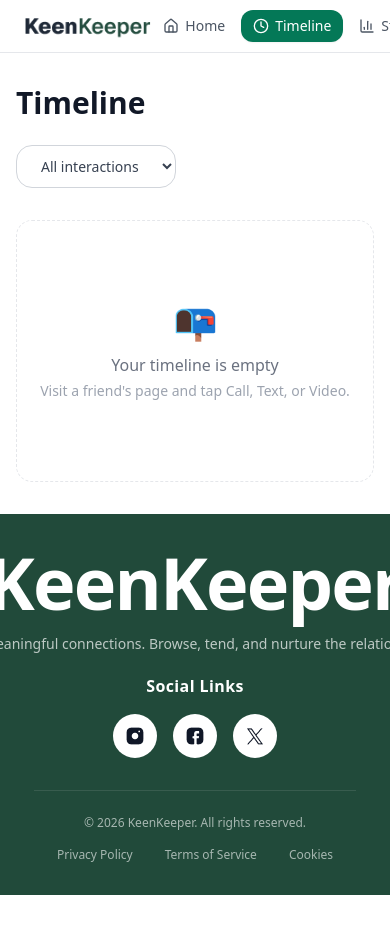
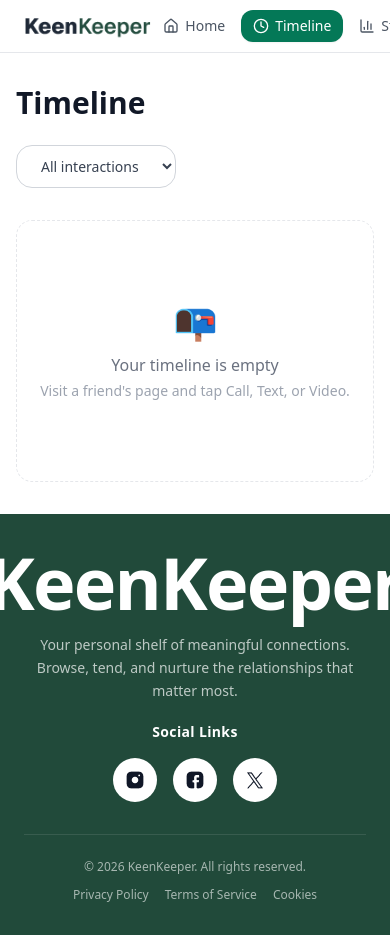
Before and after one commit to sulayman-a-khan/assignment7, a React (Vite) app: page /timeline in a window 390 px wide. Before the commit the page ends 895 px from the top, so only its background shows below. Built offline with nearby package versions, Linux system fonts and the light colour scheme.

Commit message:
fix toest position on mobile device

```diff
--- a/src/App.jsx
+++ b/src/App.jsx
@@ -10,7 +10,7 @@ import NotFound from './pages/NotFound';
 function App() {
   return (
     <Router>
-      <div className="min-h-screen flex flex-col bg-gray-950">
+      <div className="min-h-screen flex flex-col bg-white">
         <Navbar />
         <main className="flex-1 flex flex-col">
           <Routes>
--- a/src/components/Footer.jsx
+++ b/src/components/Footer.jsx
@@ -1,63 +1,50 @@
 const Footer = () => {
   return (
-    <footer className="bg-[#214a3a] text-white">
+    <footer className="bg-[#214a3a] text-white overflow-hidden">
 
-      <div className="max-w-[95%] mx-auto px-6 py-8">
+      <div className="w-full px-6 sm:px-10 py-8">
 
         {/* TOP */}
         <div className="flex flex-col items-center text-center">
 
-          {/* BIG HEADING */}
+          {/* HEADING */}
           <h1 className="text-7xl md:text-7xl font-bold tracking-tight">
             KeenKeeper
           </h1>
 
-          {/* ONE-LINE DESCRIPTION */}
-          <p className="mt-4 text-sm text-white/70 whitespace-nowrap">
+          {/* DESCRIPTION — wraps on small screens, no whitespace-nowrap */}
+          <p className="mt-4 text-sm text-white/70 max-w-sm px-2 leading-relaxed">
             Your personal shelf of meaningful connections. Browse, tend, and nurture the relationships that matter most.
           </p>
 
-          {/* SOCIAL TITLE (BOLD) */}
+          {/* SOCIAL LINKS */}
           <div className="mt-5">
-
-            <p className="text-m font-bold tracking-wide">
-              Social Links
-            </p>
-
+            <p className="text-sm font-bold tracking-wide">Social Links</p>
             <div className="flex items-center justify-center gap-4 mt-4">
-
-              <button className="w-11 h-11 rounded-full bg-white text-black flex items-center justify-center font-semibold hover:scale-110 transition">
+              <button className="w-11 h-11 rounded-full bg-white flex items-center justify-center hover:scale-110 transition">
                 <img src="/instagram.png" alt="instagram" />
               </button>
-
-              <button className="w-11 h-11 rounded-full bg-white text-black flex items-center justify-center font-semibold hover:scale-110 transition">
+              <button className="w-11 h-11 rounded-full bg-white flex items-center justify-center hover:scale-110 transition">
                 <img src="/facebook.png" alt="facebook" />
               </button>
-
-              <button className="w-11 h-11 rounded-full bg-white text-black flex items-center justify-center font-semibold hover:scale-110 transition">
+              <button className="w-11 h-11 rounded-full bg-white flex items-center justify-center hover:scale-110 transition">
                 <img src="/twitter.png" alt="twitter" />
               </button>
-
             </div>
-
           </div>
-
         </div>
 
         {/* DIVIDER */}
-        <div className="mt-8 border-t border-white/10"></div>
+        <div className="mt-8 border-t border-white/10" />
 
         {/* BOTTOM */}
-        <div className="pt-6 flex flex-col md:flex-row justify-between items-center text-xs text-white/60 gap-4">
-
+        <div className="pt-6 flex flex-col md:flex-row justify-between items-center text-xs text-white/60 gap-3 text-center">
           <div>© 2026 KeenKeeper. All rights reserved.</div>
-
-          <div className="flex gap-8">
+          <div className="flex flex-wrap justify-center gap-4 sm:gap-8">
             <span className="hover:text-white cursor-pointer">Privacy Policy</span>
             <span className="hover:text-white cursor-pointer">Terms of Service</span>
             <span className="hover:text-white cursor-pointer">Cookies</span>
           </div>
-
         </div>
 
       </div>
--- a/src/components/Toast.jsx
+++ b/src/components/Toast.jsx
@@ -10,7 +10,8 @@ const Toast = ({ message, type = 'success', onClose }) => {
     <div style={{
       position: 'fixed',
       bottom: '24px',
-      right: '24px',
+      left: '50%',
+      transform: 'translateX(-50%)',
       background: '#1f2937',
       color: '#fff',
       padding: '12px 20px',
@@ -21,6 +22,7 @@ const Toast = ({ message, type = 'success', onClose }) => {
       display: 'flex',
       alignItems: 'center',
       gap: '10px',
+      whiteSpace: 'nowrap',
       animation: 'slideIn 0.2s ease',
     }}>
       <span style={{
--- a/src/pages/Timeline.jsx
+++ b/src/pages/Timeline.jsx
@@ -32,7 +32,7 @@ const Timeline = () => {
   };
 
   return (
-    <div className="bg-white flex-1">
+    <div className="bg-white flex-1 w-full">
       <div className="max-w-6xl mx-auto px-4 sm:px-6 py-8">
 
         <h1 className="text-3xl sm:text-4xl font-semibold text-gray-900 mb-6">Timeline</h1>
```
Also changed, not shown: 1 other file (tests, documents, lock files or other folders).
